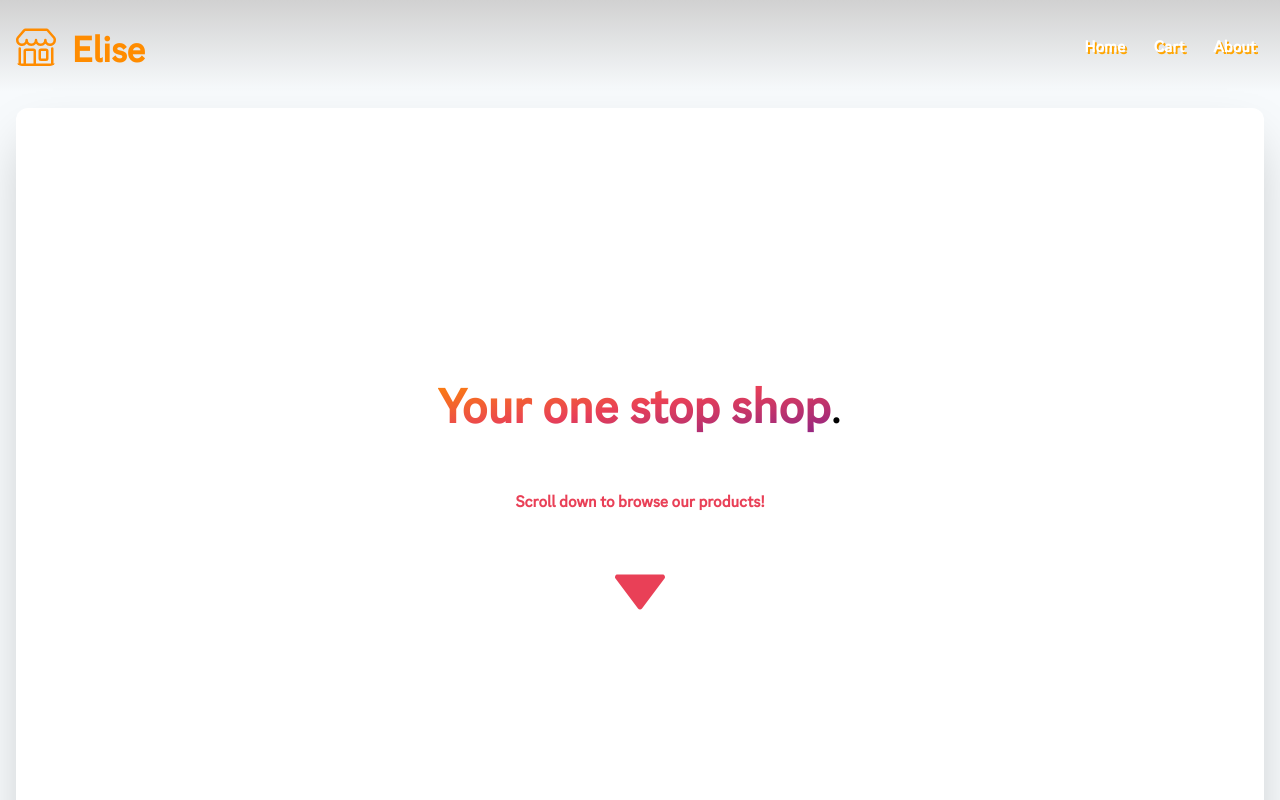
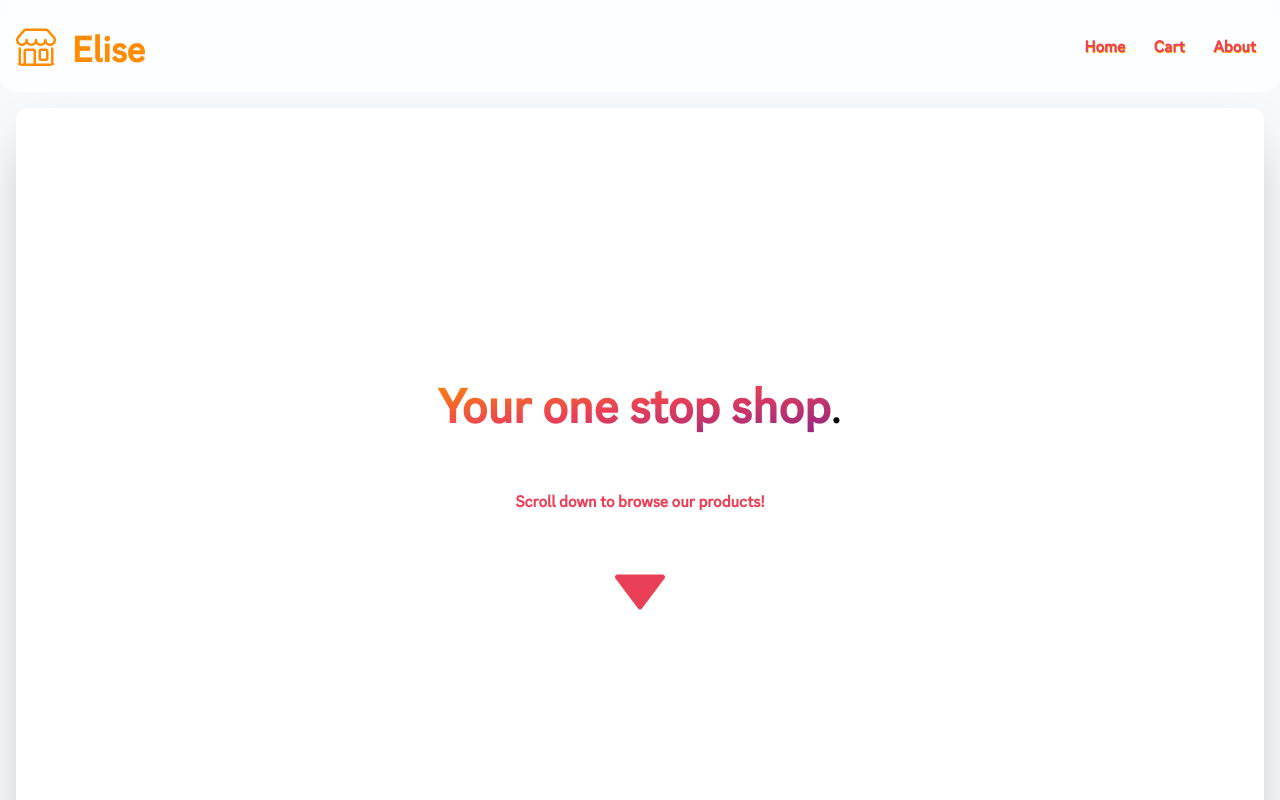
Before and after one commit to hylcore-V/elise-ecommerce, a Next.js app: page / in a window 1280 px wide. Shown: the top 800 px of the page. Built offline with nearby package versions, Linux system fonts and the light colour scheme; no server answers.

Commit message:
added carticon, navbar is now pos: sticky.

```diff
--- /dev/null
+++ b/src/components/CartIcon.tsx
@@ -0,0 +1,30 @@
+import { Center, CenterProps, Icon, Text } from '@chakra-ui/react'
+import React from 'react'
+import { BsFillCircleFill, BsCartFill } from 'react-icons/bs'
+import { useCartContext } from '../../context/cartContext'
+import { goToPageOutsideOfNavbar } from '../helpers/routeFunction'
+
+export const CartIcon = (props: CenterProps) => {
+  const { cart } = useCartContext()
+  return (
+    <Center
+      {...props}
+      onClick={() => goToPageOutsideOfNavbar('shopping-cart')}
+      _hover={{ cursor: 'pointer' }}
+    >
+      <Text pos='absolute' pl='25px' pb='25px' zIndex='3' fontSize={'14px'}>
+        {cart.length - 1}
+      </Text>
+      <Icon
+        as={BsFillCircleFill}
+        position='absolute'
+        pl='25px'
+        pb='25px'
+        fontSize={'46px'}
+        zIndex={'2'}
+        color='#E94057'
+      />
+      <Icon as={BsCartFill} color='darkorange' fontSize={'2xl'} />
+    </Center>
+  )
+}
--- a/src/components/Layout.tsx
+++ b/src/components/Layout.tsx
@@ -4,7 +4,19 @@ import { Navbar } from './NavBar'
 export default function Layout({ children }: any) {
   return (
     <Flex direction='column' h='auto' minH='100vh' bg='gray.50'>
-      <Box as='header' bg='linear-gradient(to top, transparent, #d1d1d1)' color='white' p='4'>
+      <Box
+        as='header'
+        // bg='linear-gradient(to top, transparent, #d1d1d1)'
+        backgroundColor='rgba(255, 255, 255, .7)'
+        color='white'
+        p='4'
+        w='100%'
+        zIndex={'5'}
+        position={'sticky'}
+        backdropFilter='saturate(180%) blur(15px)'
+        top={'0'}
+        roundedBottom={'2xl'}
+      >
         <Navbar />
       </Box>
       <Box rounded='xl' flex='auto' as='main' p='4' m='4' bgColor='white' shadow={'2xl'}>
--- a/src/components/NavBar.tsx
+++ b/src/components/NavBar.tsx
@@ -3,10 +3,13 @@ import { Button, Flex, IconButton } from '@chakra-ui/react'
 import { useRouter } from 'next/router'
 import { useState } from 'react'
 import { BsShop } from 'react-icons/bs'
+import { useCartContext } from '../../context/cartContext'
 import { goToPage } from '../helpers/routeFunction'
+import { CartIcon } from './CartIcon'
 
 export const Navbar = () => {
   const [display, setDisplay] = useState('none')
+  const { cart } = useCartContext()
   const router = useRouter()
 
   return (
@@ -44,25 +47,29 @@ export const Navbar = () => {
         alignItems={'center'}
       >
         <Button
-          textShadow='2px 2px orange'
-          color='white'
+          textShadow='.5px .5px orange'
+          color='#E94057'
           fontWeight={'1000'}
           variant='link'
           onClick={() => goToPage(setDisplay)}
         >
           Home
         </Button>
+        {cart.length - 1 > 0 ? (
+          <CartIcon />
+        ) : (
           <Button
-          textShadow='2px 2px orange'
-          color='white'
+            textShadow='.5px .5px orange'
+            color='#E94057'
             fontWeight={'1000'}
             variant='link'
             onClick={() => goToPage(setDisplay, 'shopping-cart')}
           >
             Cart
           </Button>
+        )}
         {/* <Button
-          color='white'
+          color='#E94057'
           fontWeight={'1000'}
           variant='link'
           onClick={() => goToPage(setDisplay, 'checkout')}
@@ -70,8 +77,8 @@ export const Navbar = () => {
           Checkout
         </Button> */}
         <Button
-          textShadow='2px 2px orange'
-          color='white'
+          textShadow='.5px .5px orange'
+          color='#E94057'
           fontWeight={'1000'}
           variant='link'
           onClick={() => goToPage(setDisplay, 'about')}
@@ -82,6 +89,9 @@ export const Navbar = () => {
 
       {/* Mobile Hamburger Menu */}
       <Flex my={'.5rem'} ml={'auto'} mr={'1rem'} display={['flex', 'none', 'none', 'none']}>
+        {/* Cart shows up if not empty */}
+        {cart.length - 1 > 0 && <CartIcon pr='1rem' />}
+
         <IconButton
           display={['flex', 'none', 'none', 'none']}
           size={'md'}
@@ -138,6 +148,7 @@ export const Navbar = () => {
             >
               Cart
             </Button>
+
             {/* <Button
               colorScheme='black'
               size={'lg'}
--- a/src/components/Product/ProductCard.tsx
+++ b/src/components/Product/ProductCard.tsx
@@ -88,7 +88,13 @@ export const ProductCard = (props: Props) => {
         </HStack>
       </Stack>
       <Stack align='center' mt='.5rem'>
-        <Button colorScheme={'orange'} width='full' onClick={() => addToCart(product.id, 1)}>
+        <Button
+          colorScheme={'orange'}
+          width='full'
+          onClick={() => {
+            addToCart(product.id, 1)
+          }}
+        >
           Add to cart
         </Button>
         <Link
```
Also changed, not shown: src/components/HomePage.tsx (+1 -14 lines), src/components/ShoppingCart/_data.ts (deleted, +0 -32 lines). Lines whose indentation alone changed are shown as unchanged.
